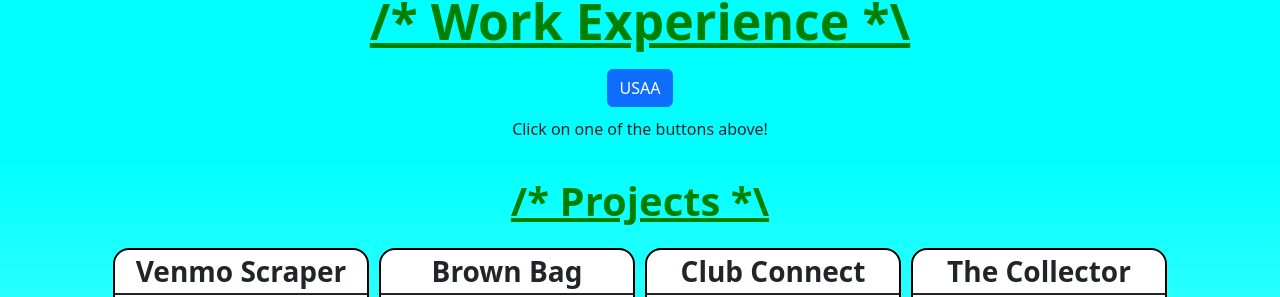
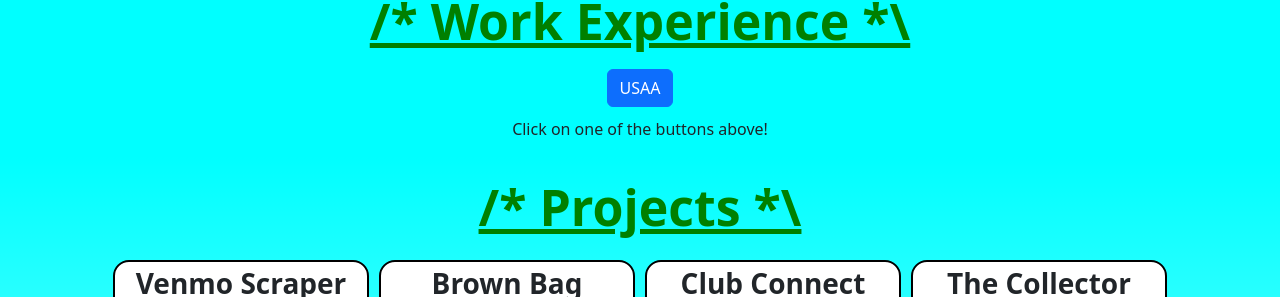
Before and after one commit to bithach/react-resume, a React (Create React App) app: page / in a window 1280 px wide. Shown: the part 901-1198 px from the top of the page. Built offline with nearby package versions, Linux system fonts and the light colour scheme; grey boxes are pictures that could not be loaded.

Commit message:
Revert "change css media query to tailwind query"
This reverts commit 277ca489f3c28bc12ec5c898251c502771dcb837.

```diff
--- a/src/sections/ProjectsSection.jsx
+++ b/src/sections/ProjectsSection.jsx
@@ -6,9 +6,7 @@ import "../styling/ProjectsSection.css";
 function ProjectsSection(props) {
   return (
     <div className="projectsSection-body" id="projects">
-      <h1 className="projectsSection-title-desktop md:font-[50]">
-        /* Projects *\
-      </h1>
+      <h1 className="projectsSection-title-desktop">/* Projects *\</h1>
       <div className="projectsSection-card-container w-full justify-center flex flex-wrap">
         {Object.keys(projectsData).map((project) => (
           <ProjectCard
--- a/src/styling/ProjectsSection.css
+++ b/src/styling/ProjectsSection.css
@@ -10,3 +10,9 @@
   font-weight: 700;
   text-decoration: underline;
 }
+
+@media only screen and (min-width: 768px) {
+  .projectsSection-title-desktop {
+    font-size: 50px;
+  }
+}
```
